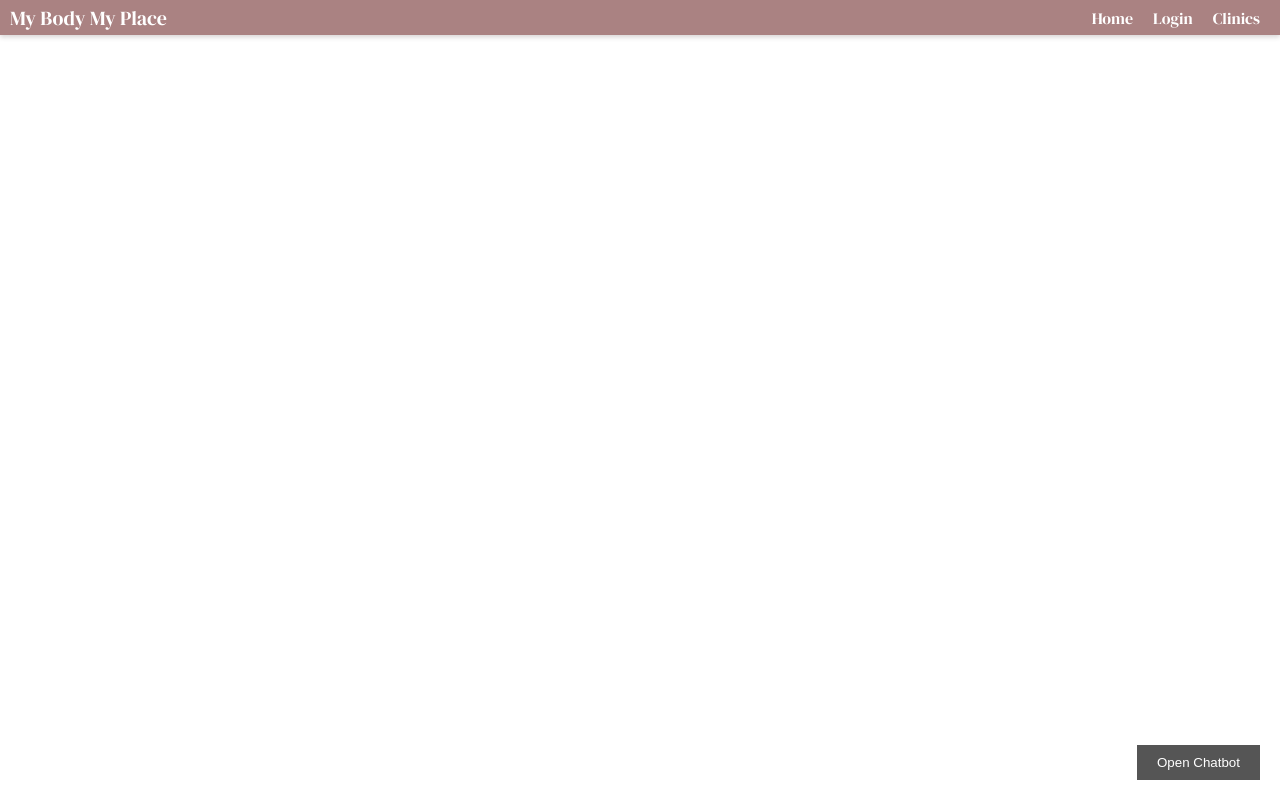
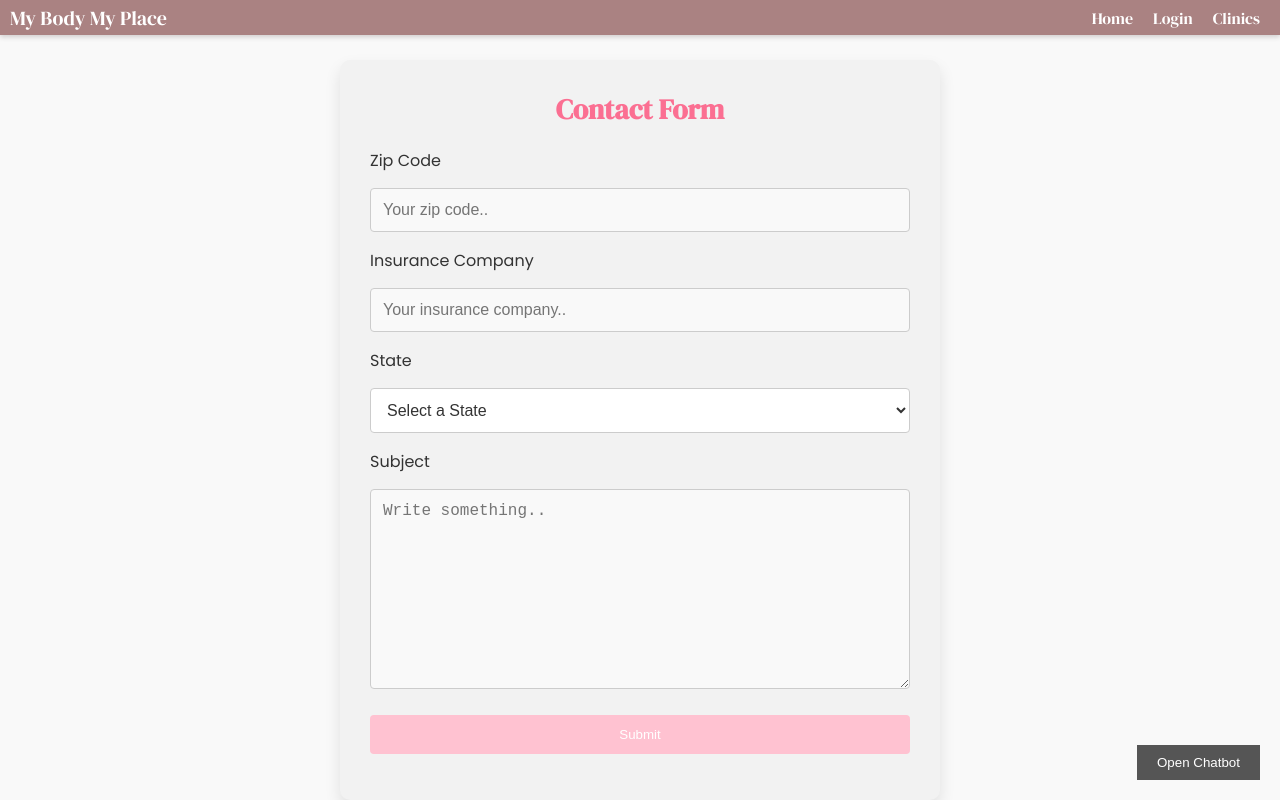
Before and after one commit to kaylainoa/Swamphacks, a React (Create React App) app: page /completedlogin in a window 1280 px wide. Built offline with nearby package versions, Linux system fonts and the light colour scheme.

Commit message:
page updates

```diff
--- a/src/App.js
+++ b/src/App.js
@@ -2,6 +2,7 @@ import './App.css';
 import Home from "./Home.js";
 import LoginPage from "./LoginPage.js";
 import Clinic from "./Clinic.js";
+import CompletedLogin from "./completedLogin.js";
 //import Chatbot from "./Chatbot.js";
 //import ClinicFinder from ".//Components/ClinicFinder.js";
 import Navbar from ".//Components/Navbar.js";
@@ -25,6 +26,8 @@ function App() {
           <Route path="/" element={<Home/>}/>
           <Route path="/login" element={<LoginPage/>}/>
           <Route path="/clinic" element={<Clinic/>}/>
+          <Route path="/completedlogin" element={<CompletedLogin/>}/>
+
 
         </Routes>
         <Chatbot />
--- a/src/Components/LoginButton.js
+++ b/src/Components/LoginButton.js
@@ -1,13 +1,16 @@
 import React from "react";
 import { useAuth0 } from "@auth0/auth0-react";
+import { useNavigate } from "react-router-dom";
 
 const LoginButton = () => {
   const { loginWithRedirect } = useAuth0();
-  return (
-    <button onClick={() => loginWithRedirect()} className="login-button">
-      Log In
-    </button>
-  );
-};
+  const navigate = useNavigate(); // useHistory() for v5
+  const handleLogin = () => {
+    loginWithRedirect({
+     redirectUri: window.location.origin + "/loggedin" // Explicit redirect URI after login
+     });
+    };
+  return <button onClick={handleLogin}>Log In</button>; };
+
 
 export default LoginButton;
--- /dev/null
+++ b/src/completedLogin.css
@@ -0,0 +1,117 @@
+/* General styles */
+body {
+    font-family: Arial, Helvetica, sans-serif;
+    background-color: #f9f9f9; /* Light background for the page */
+}
+
+* {
+    box-sizing: border-box;
+}
+
+/* Container for the form */
+.container {
+    font-family: poppins;
+    background-color: #f2f2f2;
+    padding: 30px;
+    border-radius: 10px;
+    max-width: 600px;
+    margin:  auto;
+    margin-top: 60px;
+    box-shadow: 0 8px 16px rgba(0, 0, 0, 0.1); /* Soft shadow for depth */
+    display: flex;
+    flex-direction: column;
+    align-items: center;
+    text-align: center;
+}
+
+/* Heading */
+h3 {
+    color: #fb6f92; /* Pink color for the heading */
+    font-size: 28px;
+    margin-bottom: 20px;
+    font-weight: bold;
+}
+
+/* Input fields */
+input[type="text"],
+input[type="submit"],
+select,
+textarea {
+    width: 100%;
+    padding: 12px;
+    border: 1px solid #ccc;
+    border-radius: 4px;
+    box-sizing: border-box;
+    margin-top: 6px;
+    margin-bottom: 16px;
+    resize: vertical;
+}
+
+/* Styling for Zip Code, Insurance Company, State, Subject */
+input[type="text"],
+textarea {
+    background-color: #f9f9f9;
+}
+
+select {
+    background-color: #ffffff;
+}
+
+/* Submit Button */
+input[type="submit"] {
+    background-color: #ffc2d1; /* Pink color for submit button */
+    color: white;
+    padding: 12px 20px;
+    border: none;
+    border-radius: 4px;
+    cursor: pointer;
+    transition: background-color 0.3s ease;
+}
+
+input[type="submit"]:hover {
+    background-color: #ffe5ec; /* Slightly darker pink for hover effect */
+}
+
+/* Responsive Design */
+@media (max-width: 768px) {
+    .container {
+        padding: 20px;
+    }
+
+    h3 {
+        font-size: 24px;
+    }
+
+    input[type="submit"] {
+        padding: 10px 18px;
+    }
+}
+
+/* Optional: Additional styling for the form (e.g., spacing) */
+form {
+    display: flex;
+    flex-direction: column;
+    width: 100%;
+}
+
+label {
+    font-size: 16px;
+    color: #333;
+    text-align: left;
+    margin-bottom: 5px;
+}
+
+input[type="text"],
+select,
+textarea {
+    font-size: 16px;
+    color: #333;
+}
+
+/* Ensure good spacing between inputs */
+input[type="text"],
+select,
+textarea,
+input[type="submit"] {
+    margin-top: 10px;
+}
--- /dev/null
+++ b/src/completedLogin.js
@@ -0,0 +1,81 @@
+import React, { useState } from 'react';
+import './completedLogin.css';
+
+const CompletedLogin = () => {
+  const [formData, setFormData] = useState({
+    zipCode: '',
+    insuranceCompany: '',
+    state: '',
+    subject: ''
+  });
+
+  const handleChange = (e) => {
+    const { name, value } = e.target;
+    setFormData({
+      ...formData,
+      [name]: value
+    });
+  };
+
+  const handleSubmit = (e) => {
+    e.preventDefault();
+    alert('Form submitted');
+    // Process the form data here (e.g., send to a server)
+  };
+
+  return (
+    <div className="container">
+      <h3>Contact Form</h3>
+      <form onSubmit={handleSubmit}>
+        <label htmlFor="zipCode">Zip Code</label>
+        <input
+          type="text"
+          id="zipCode"
+          name="zipCode"
+          placeholder="Your zip code.."
+          value={formData.zipCode}
+          onChange={handleChange}
+        />
+
+        <label htmlFor="insuranceCompany">Insurance Company</label>
+        <input
+          type="text"
+          id="insuranceCompany"
+          name="insuranceCompany"
+          placeholder="Your insurance company.."
+          value={formData.insuranceCompany}
+          onChange={handleChange}
+        />
+
+        <label htmlFor="state">State</label>
+        <select
+          id="state"
+          name="state"
+          value={formData.state}
+          onChange={handleChange}
+        >
+          <option value="">Select a State</option>
+          {['Alabama', 'Alaska', 'Arizona', 'Arkansas', 'California', 'Colorado', 'Connecticut', 'Delaware', 'Florida', 'Georgia', 'Hawaii', 'Idaho', 'Illinois', 'Indiana', 'Iowa', 'Kansas', 'Kentucky', 'Louisiana', 'Maine', 'Maryland', 'Massachusetts', 'Michigan', 'Minnesota', 'Mississippi', 'Missouri', 'Montana', 'Nebraska', 'Nevada', 'New Hampshire', 'New Jersey', 'New Mexico', 'New York', 'North Carolina', 'North Dakota', 'Ohio', 'Oklahoma', 'Oregon', 'Pennsylvania', 'Rhode Island', 'South Carolina', 'South Dakota', 'Tennessee', 'Texas', 'Utah', 'Vermont', 'Virginia', 'Washington', 'West Virginia', 'Wisconsin', 'Wyoming'].map((state) => (
+            <option key={state} value={state}>
+              {state}
+            </option>
+          ))}
+        </select>
+
+        <label htmlFor="subject">Subject</label>
+        <textarea
+          id="subject"
+          name="subject"
+          placeholder="Write something.."
+          style={{ height: '200px' }}
+          value={formData.subject}
+          onChange={handleChange}
+        ></textarea>
+
+        <input type="submit" value="Submit" />
+      </form>
+    </div>
+  );
+};
+
+export default CompletedLogin;
--- a/src/index.js
+++ b/src/index.js
@@ -15,7 +15,7 @@ root.render(
       domain="dev-870lb37ryyy22qz7.us.auth0.com"
       clientId="hbST0TFH3hiiax8bZkPCe8YFnStiQICN" // our client ID
       authorizationParams={{
-        redirect_uri: window.location.origin,
+        redirect_uri: window.location.origin + "/completedlogin"
       }}
     >
       <App /> {App}
```
